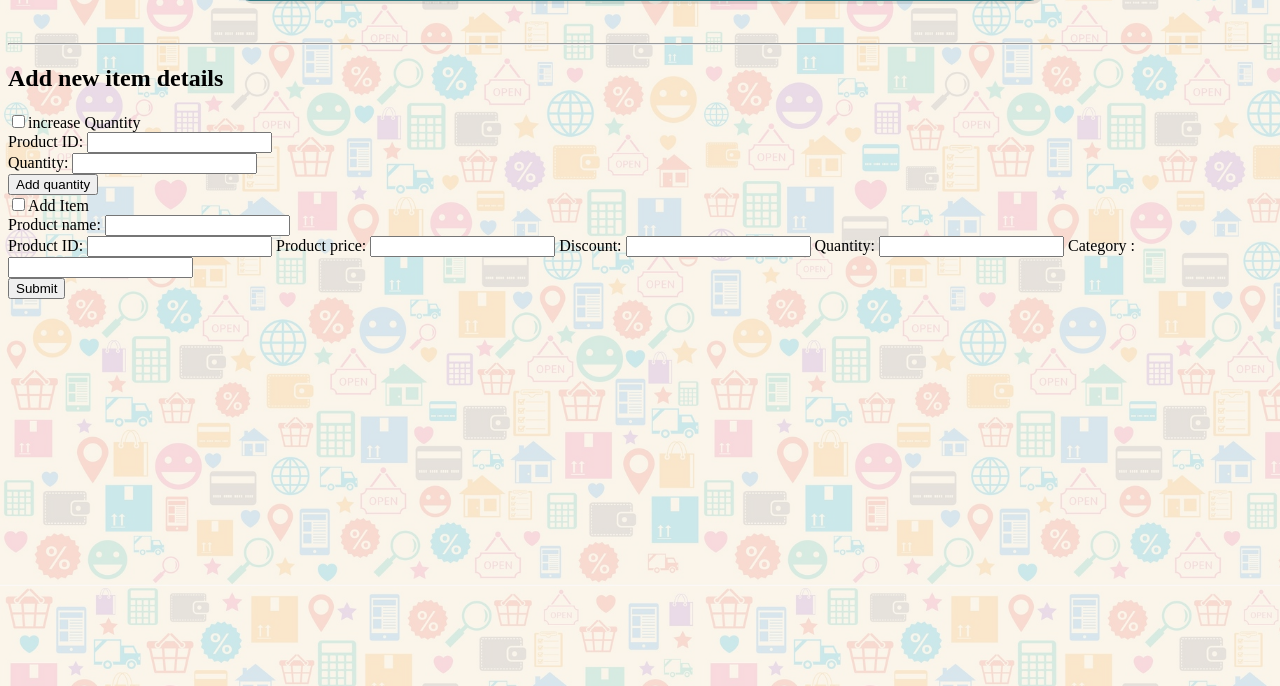
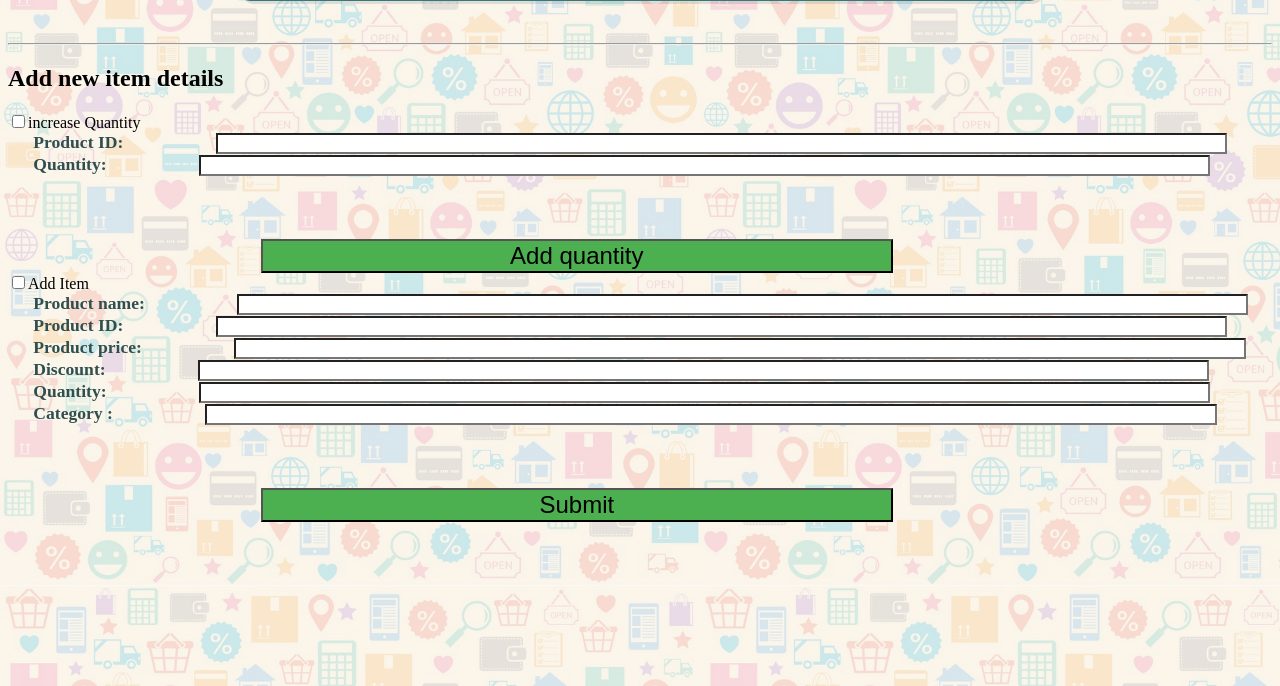
Before and after one commit to sharonjoji99/InventoryManagement, a Spring Boot app: page /inventory in a window 1280 px wide. Shown: the part 114-800 px from the top of the page. Run offline with Spring Boot 4, Linux system fonts and the light colour scheme; data that the repository does not hold is empty.

Commit message:
css page of items

```diff
--- a/IMS/src/main/java/com/example/demo/checkLogin.java
+++ b/IMS/src/main/java/com/example/demo/checkLogin.java
@@ -3,7 +3,7 @@
 
 public class checkLogin {
 
-	public static boolean flag;
+	public static boolean flag=false;
 	public static void verifyPwd(String u,String p,char role) throws ClassNotFoundException, SQLException{
 
 
--- a/IMS/src/main/resources/static/css/items.css
+++ b/IMS/src/main/resources/static/css/items.css
@@ -17,6 +17,47 @@
 #dp{
     text-align: center !important;
 }
+
+.shop_form {
+    background-color:#e7e7e7;
+    align-content: center;
+    width: 50%;
+    margin: 5%;
+    margin-left: 25%;
+    margin-top: 3%;
+    padding: 2%;
+    border: 0.5ch solid;
+
+}
+
+.btn{
+    width: 50%;
+    height: 50%;
+    margin-top: 5%;
+    margin-left: 20%;
+    color: black;
+    background-color:#4CAF50;
+    font-weight: 400;
+    font-size: 150%;
+}
+
+
+
+.lbl{
+    font-weight: bolder;
+    font-size: 110%;
+    margin: 2%;
+    color: #2F4F4F;
+}
+
+.inp{
+    background-color: white;
+    width: 80%;
+    align-content: center;
+    margin-left: 5%;
+}
+
+
 
 img {
     border-radius: 50%;
```
Also changed, not shown: 3 other files.
